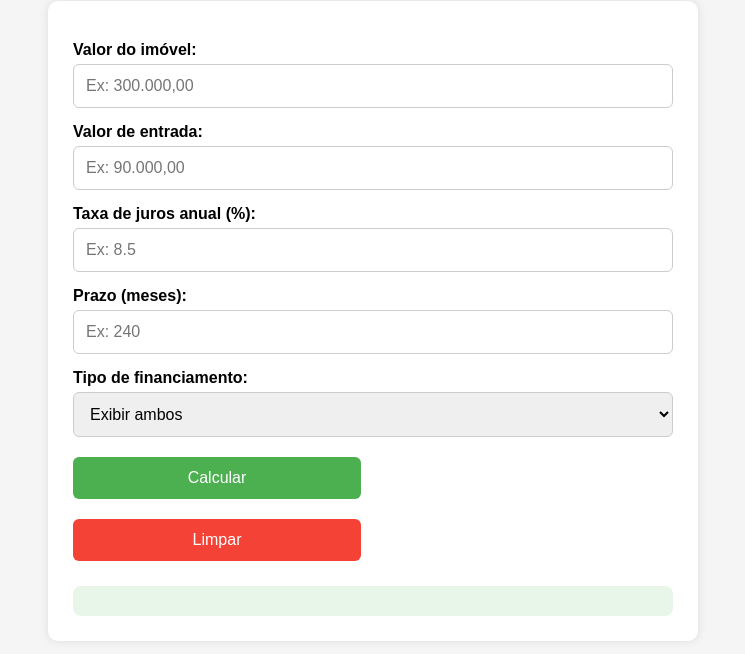
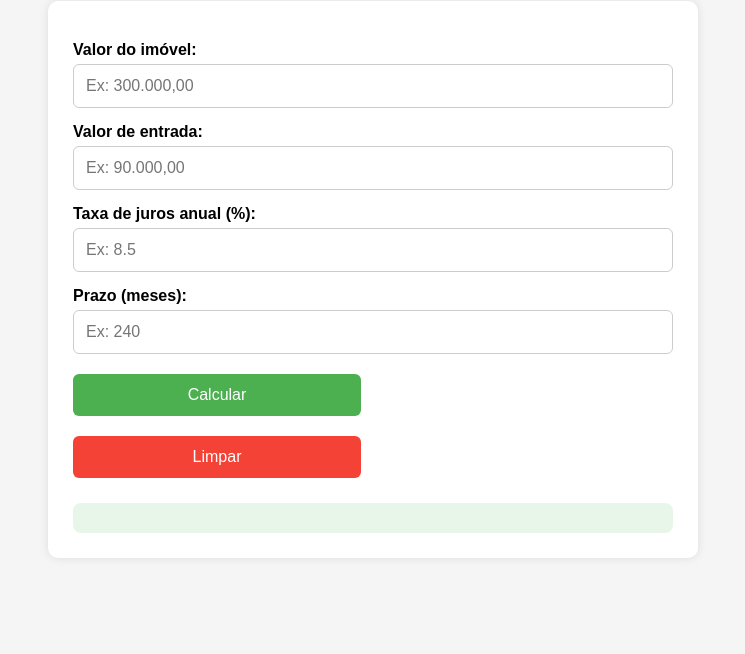
Before and after one commit to dalabedi/simulador, a plain HTML site: page index.html in a window 1280 px wide. Shown: the part 100-754 px from the top of the page, without its empty margins (267-1012 px from the left). Drawn offline with Linux system fonts and the light colour scheme.

Commit message:
Update index.html
Signed-off-by: simulador <diegodalabeneta@gmail.com>

```diff
--- a/index.html
+++ b/index.html
@@ -21,13 +21,6 @@
     <label for="prazo">Prazo (meses):</label>
     <input type="number" id="prazo" placeholder="Ex: 240" />
 
-    <label for="tipo">Tipo de financiamento:</label>
-    <select id="tipo">
-      <option value="ambos">Exibir ambos</option>
-      <option value="price">Tabela Price</option>
-      <option value="sac">SAC (Amortização Constante)</option>
-    </select>
-
     <button type="button" onclick="calcular()">Calcular</button>
     <button type="button" class="limpar" onclick="limparCampos()">Limpar</button>
 
```
